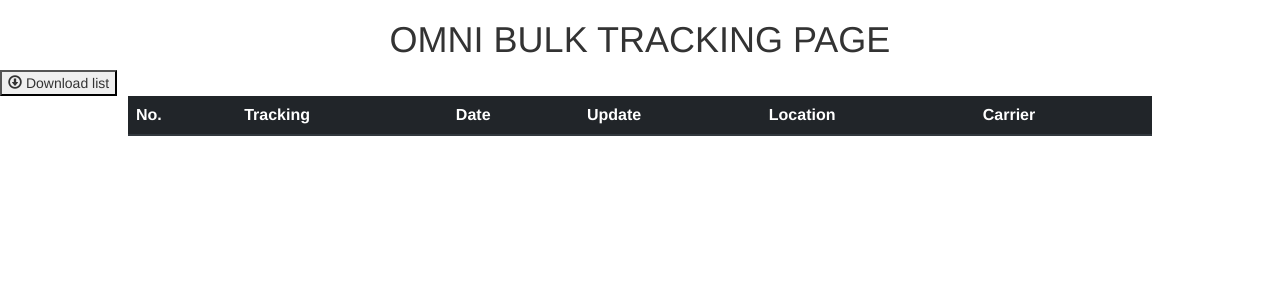
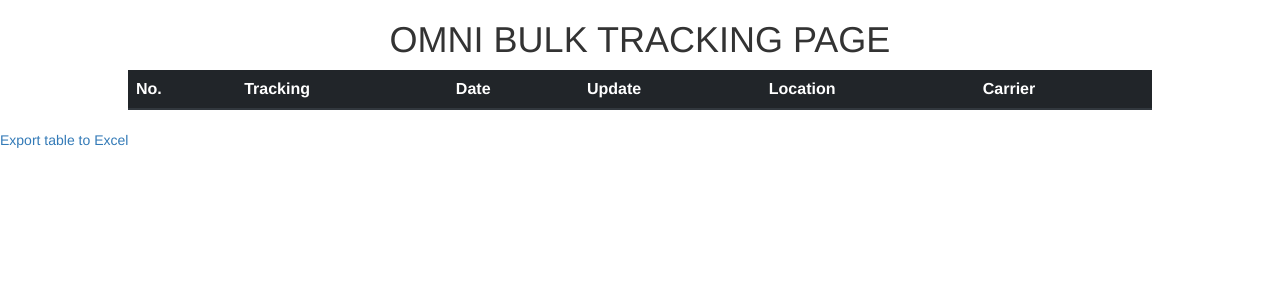
Before and after one commit to davemachario/omni-bulk-tracking, a Flask app: template templates/result.html in a window 1280 px wide. Shown: the top 300 px of the page. Run offline with Flask 2, Linux system fonts and the light colour scheme; the template is opened without the code that fills it, so the values that code supplies are empty; some libraries are stand-ins or nearby versions.

Commit message:
Update result.html

```diff
--- a/templates/result.html
+++ b/templates/result.html
@@ -18,7 +18,7 @@
 <h1>OMNI BULK TRACKING PAGE</h1>
   <div class="content-container">
     <!-- <ol> -->
-      <table style="width:80%" class="table table-striped">
+      <table id = "datatable" style="width:80%" class="table table-striped">
         <thead class="thead-dark">
           <tr>
             <th>No.</th>
@@ -41,16 +41,16 @@
           </tr>
           {%endfor%}
         </tbody>
-        <tfoot>
-          <tr>
-            <button>
-              <span class="glyphicon glyphicon-download"></span>
-              Download list
-            </button>
-          </tr>
-        </tfoot>
       </table>
   </div>
   <link rel="stylesheet" href="https://maxcdn.bootstrapcdn.com/bootstrap/3.4.0/css/bootstrap.min.css">
+  <div>
+    <script type="text/javascript" src="https://cdn.jsdelivr.net/npm/excellentexport@3.4.3/dist/excellentexport.min.js"></script>
+    <a download="somedata.xls"
+      href="#"
+      onclick="return ExcellentExport.excel(this, 'datatable', 'Sheet Name Here');">
+        Export table to Excel</a>
+  </div>
+
 
 {% endblock %}
```
